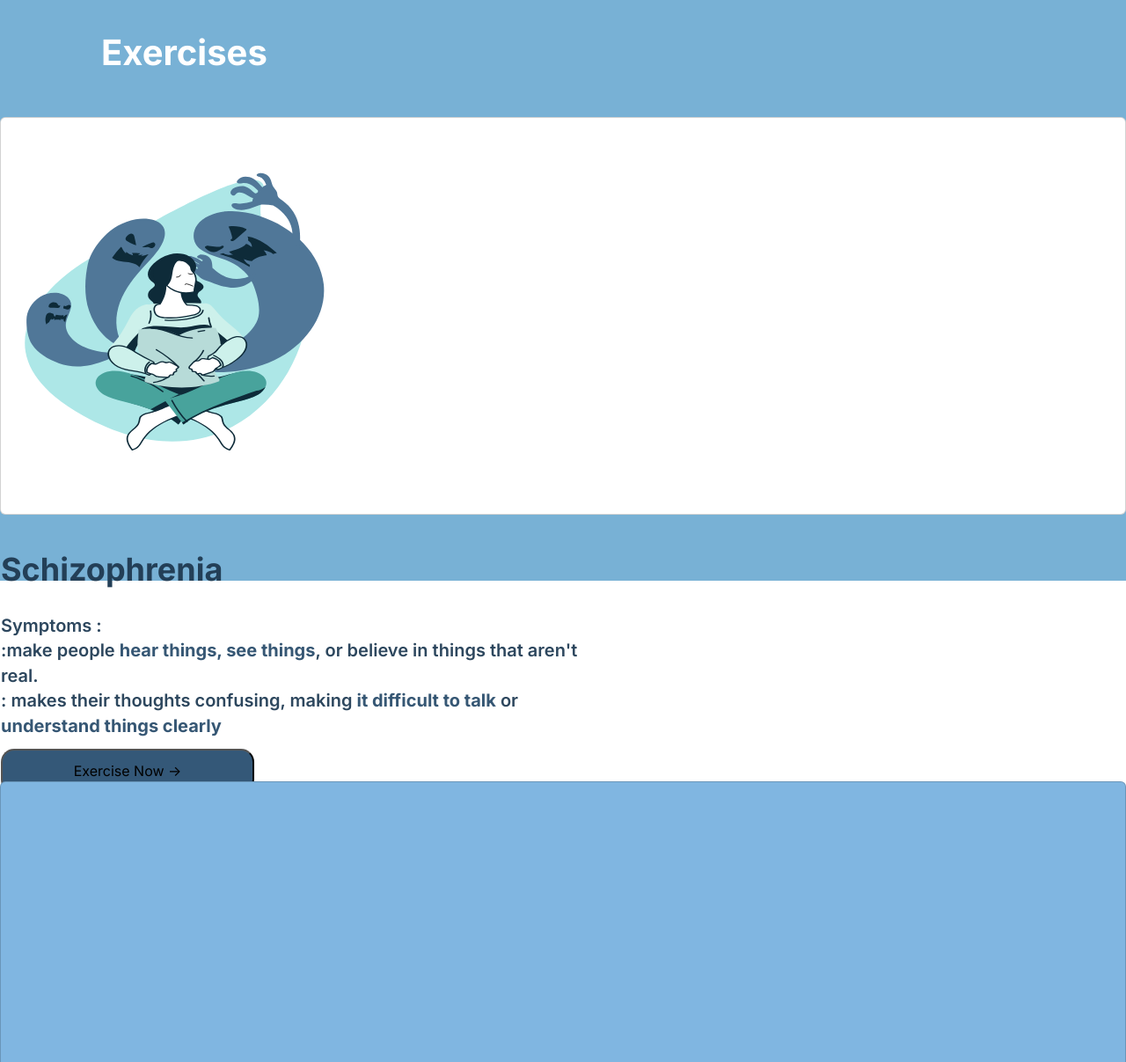
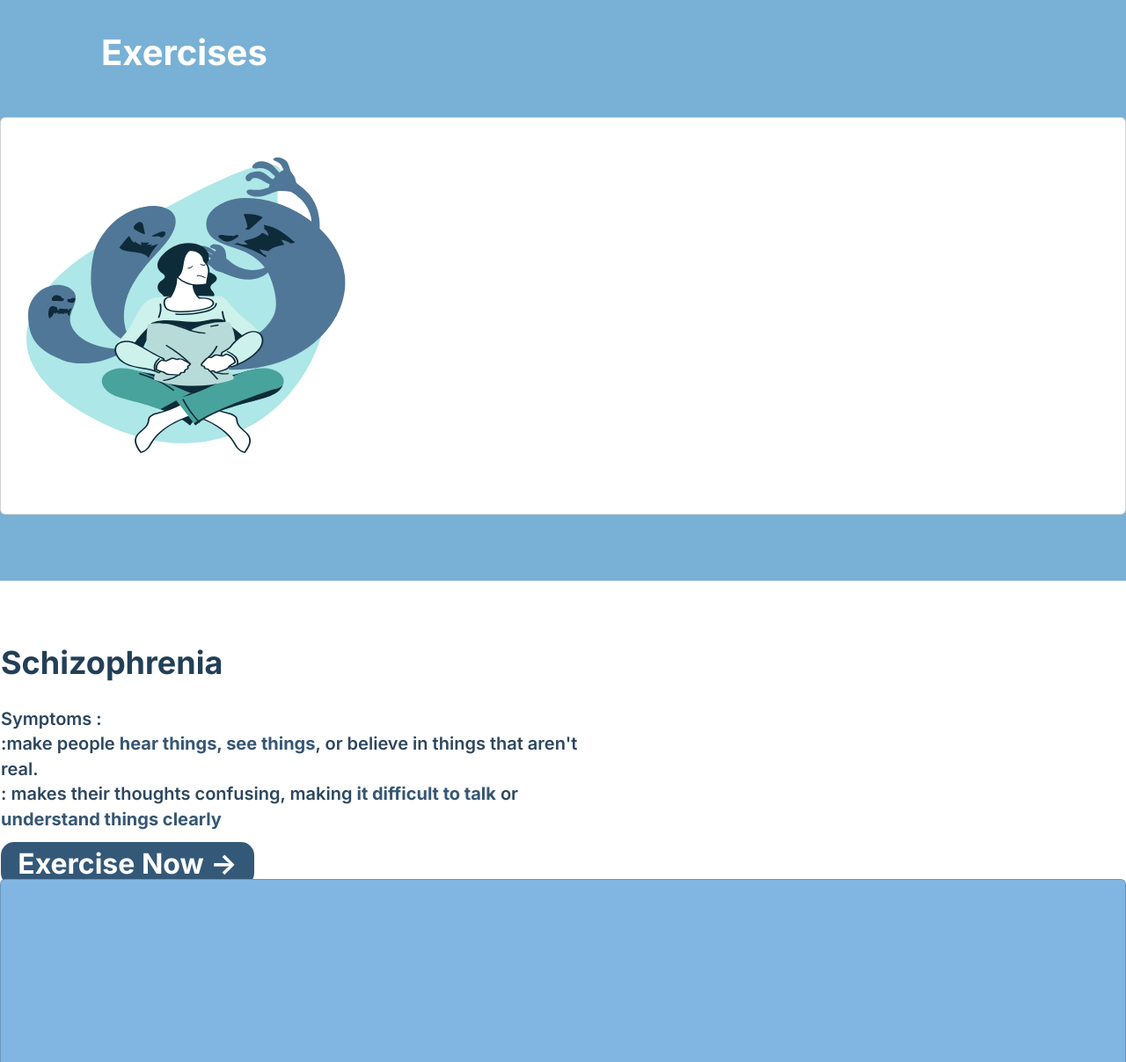
Before and after one commit to parshvJS/mindEaseMoves, a plain HTML site: page index.html in a window 1280 px wide. Shown: the part 840-2047 px from the top of the page at 88% size. Drawn offline with nearby package versions, Linux system fonts and the light colour scheme.

Commit message:
Make strips from card

```diff
--- a/homeStyle.css
+++ b/homeStyle.css
@@ -186,10 +186,11 @@ nav a:hover {
 }
 
 .card img{
-    width: 397px;
-    height: 456px;
+    width: 423px;
+    height: 562px;
 flex-shrink: 0;
 display: inline-block;
+padding-bottom: 120px;
 }
 .content{
     margin-top: 35px;
@@ -235,7 +236,14 @@ line-height: 28.5px;
 .content button{
     width: 288px;
 height: 50px;
-flex-shrink: 0;
 border-radius: 15px;
 background: #345878;
+
+color: #FFF;
+font-family: Inter;
+font-size: 32px;
+font-style: normal;
+font-weight: 800;
+line-height: normal;
+border: 0px ;
 }
```
Also changed, not shown: index.html (+1 -1 lines).
